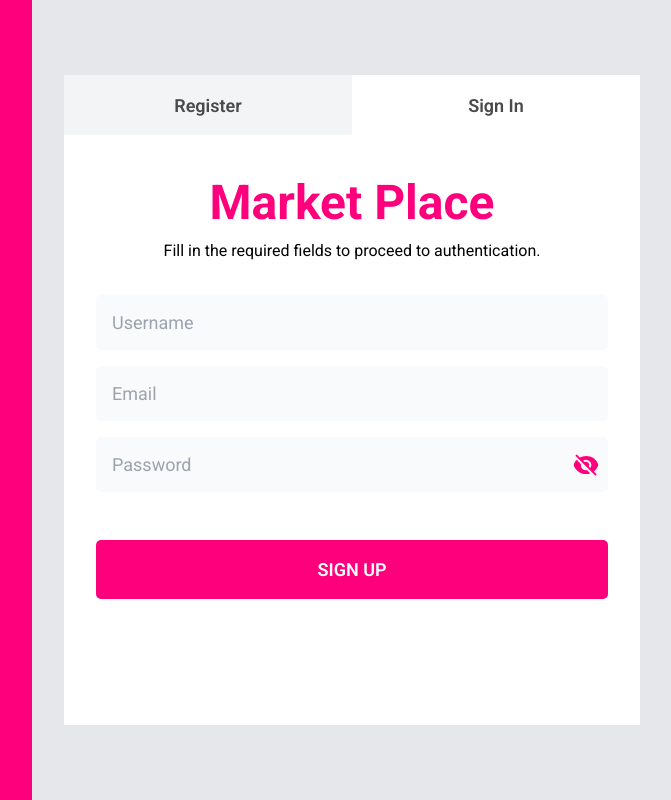
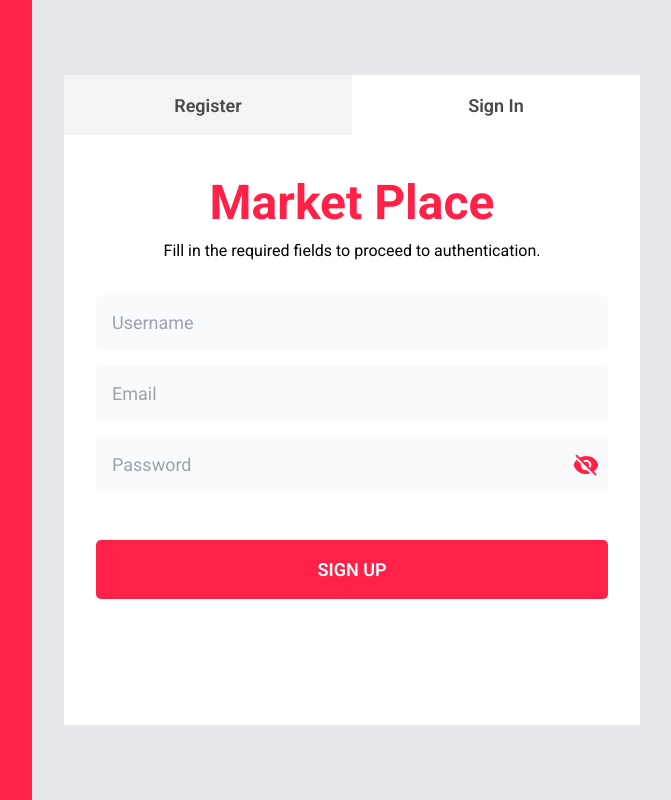
Before and after one commit to Evar-SF27/market, a Next.js app: page /login in a window 1280 px wide. Shown: the whole page, without its empty margins (608-1279 px from the left). Built offline with nearby package versions, Linux system fonts and the light colour scheme.

Commit message:
color scheme generation

```diff
--- a/tailwind.config.js
+++ b/tailwind.config.js
@@ -15,15 +15,16 @@ module.exports = {
       colors: {
         "black-100": "#2B2C35",
         "primary": {
-          DEFAULT: "#FF007D",
-          100: "#E53F6F25",
-          900: "#DD0055"
+          DEFAULT: "#FF2148FF",
+          100: "#FF214822",
+          // 900: "#DD0055"
+          900: "#E94B3CFF"
         },
         "secondary": {
-          100: "#EFEFEF",
-          500: "#C3C3C3",
-          800: "#B0B0B0",
-          900: "#90900"
+          100: "#DFDFDF",
+          500: "#B3B3B3",
+          800: "#909090",
+          900: "#888888"
         }
       },
       screens: {
```
